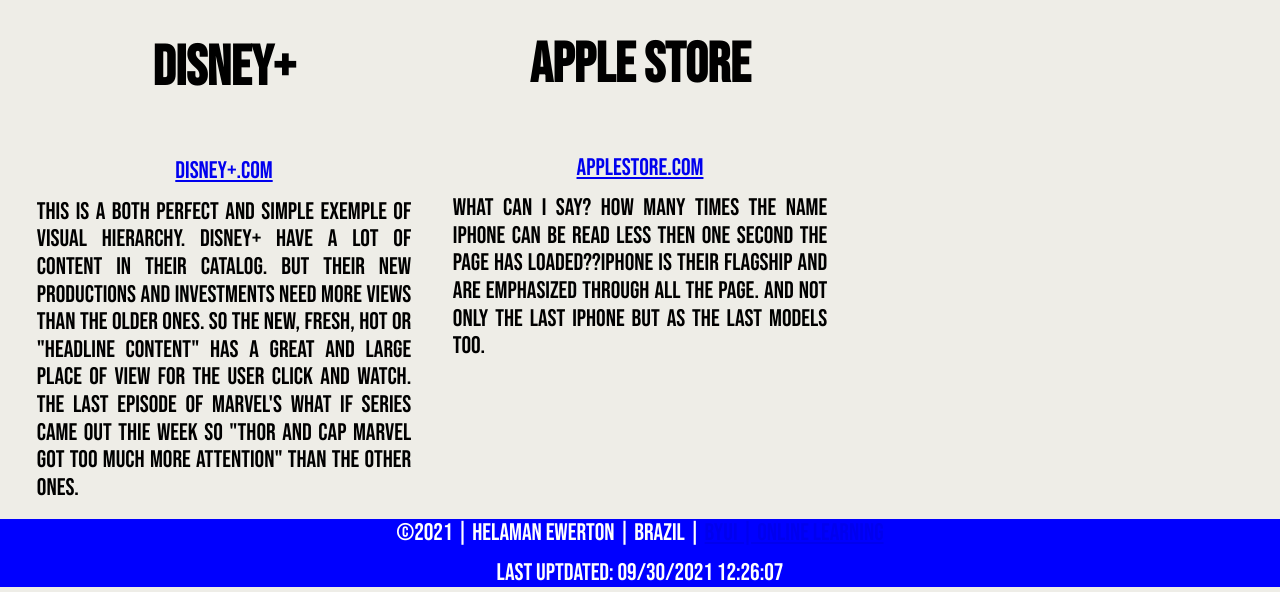
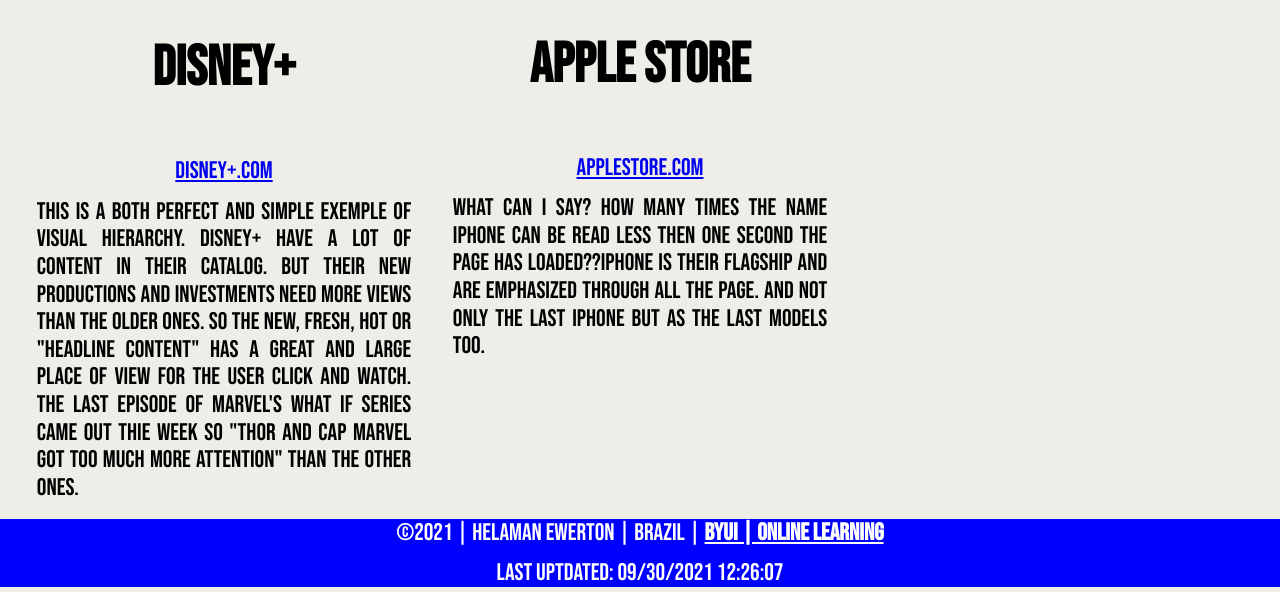
Before and after one commit to Hecris10/hecris10.github.io, a plain HTML site: page week02/design_pinciples.html in a window 1280 px wide. Shown: the part 1067-1659 px from the top of the page. Drawn offline with nearby package versions, Linux system fonts and the light colour scheme.

Commit message:
Update small.css

```diff
--- a/week02/css/small.css
+++ b/week02/css/small.css
@@ -56,6 +56,15 @@
     margin-top: .8rem;
 }
 
+p a,
+p a:link,
+p a:hover,
+p a:visited,
+p a:active {
+    color: white;
+    font-weight: bold;
+}
+
 footer p {
     text-align: center;
 }
```
